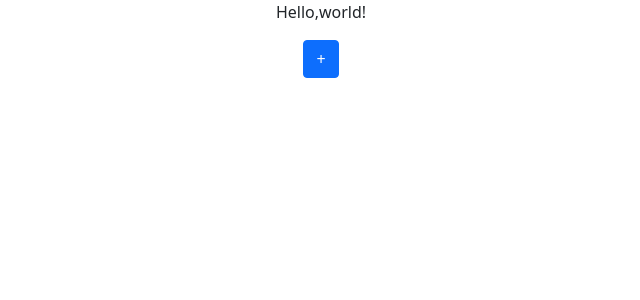
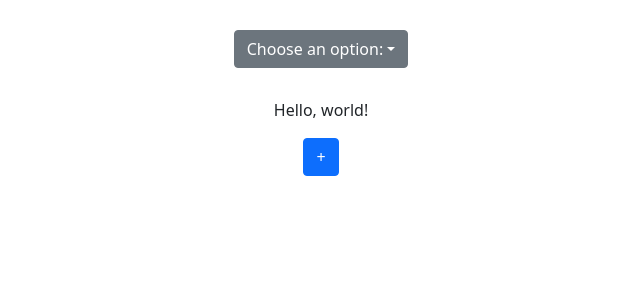
Before and after one commit to asegs/css-sampler, a React (Create React App) app: page / in a window 1280 px wide. Shown: the top 300 px of the page, without its empty margins (319-959 px from the left). Built offline with nearby package versions, Linux system fonts and the light colour scheme.

Commit message:
Added some new features and got color select working

```diff
--- a/src/App.css
+++ b/src/App.css
@@ -28,6 +28,10 @@
   color: #61dafb;
 }
 
+.Padded-mid {
+  padding: 30px;
+}
+
 @keyframes App-logo-spin {
   from {
     transform: rotate(0deg);
--- a/src/Components/ColorPicker.js
+++ b/src/Components/ColorPicker.js
@@ -1,6 +1,12 @@
 import {SketchPicker} from "react-color";
-import React from "react";
+import React,{useState} from "react";
 
 export default function ColorPicker(props){
-    return <SketchPicker/>
+    const [colorData,setColorData] = useState({});
+    const changeColor=(color,event)=>{
+        props.editData(color.hex,props.idx);
+        setColorData(color);
+
+    }
+    return <div style={{"paddingLeft":"45%"}}><SketchPicker onChange={changeColor} color={colorData}/></div>
 }
--- a/src/Components/Controls.js
+++ b/src/Components/Controls.js
@@ -33,6 +33,7 @@ export default function Controls(props) {
                     <div>
                         <StyleRow idx={style.index} edit={editStyleInfo} setStyle={props.setStyle}/>
                         <Button onClick={() => removeStyle(index)}>x</Button>
+                        <br/>
                     </div>
                 );
             })}
--- a/src/Components/Options.js
+++ b/src/Components/Options.js
@@ -22,7 +22,7 @@ function Selector(name,types,format,data,labels){
 const paddingRanges = [0,300,1,0]
 
 
-const colorWheelSelector = new Selector("Color wheel picker",[2],"#~0",[[]],["Color:"]);
+const colorWheelSelector = new Selector("Color wheel picker",[2],"~0",[[]],["Color:"]);
 const colorPickerSelector = new Selector("Color name dropdown",[0],"~0",[GetList('colorNames')],["Color:"]);
 
 const fontSizePxSelector = new Selector("Font size slider in px",[1],"~0px",[[0,144,0.5,14]],["Font size"]);
@@ -42,7 +42,7 @@ const lengthPickerSelector = new Selector("Length selector",[0],"~0",[GetList('s
 const paddingPxSelector = new Selector("Padding selector in px",[1,1,1,1],"~0px ~1px ~2px ~3px",[paddingRanges,paddingRanges,paddingRanges,paddingRanges],["Top:","Right:","Bottom:","Left:"]);
 const paddingPercentSelector = new Selector("Padding selector in %",[1,1,1,1],"~0% ~1% ~2% ~3%",[paddingRanges,paddingRanges,paddingRanges,paddingRanges],["Top:","Right:","Bottom:","Left:"]);
 
-const backgroundColorWheelSelector = new Selector("Background color wheel",[2],"#~0",[[]],["Background color"]);
+const backgroundColorWheelSelector = new Selector("Background color wheel",[2],"~0",[[]],["Background color"]);
 const backgroundColorPickerSelector = new Selector("Background color name dropdown",[0],"~0",[GetList('colorNames')],["Background color:"]);
 
 
--- a/src/Components/Select.js
+++ b/src/Components/Select.js
@@ -16,6 +16,7 @@ const Select = (props) => {
         options = props.options.map(x=><DropdownItem onClick={()=>{props.update(x,props.idx);setSelected(x)}}>{x}</DropdownItem>);
     }
     return (
+        <div className={"Padded-mid"}>
         <Dropdown isOpen={dropdownOpen} toggle={toggle}>
             <DropdownToggle caret>
                 {selected === "" ? "Choose an option:" : selected}
@@ -24,6 +25,7 @@ const Select = (props) => {
                 {options}
             </DropdownMenu>
         </Dropdown>
+        </div>
     );
 }
 
--- a/src/Components/View.js
+++ b/src/Components/View.js
@@ -1,16 +1,22 @@
 import React,{useState} from 'react';
 import Controls from "./Controls";
+import Select from "./Select";
 
 export default function View(props){
     const [style,setStyle] = useState({});
+    const [display,setDisplay] = useState("Paragraph");
+
     const updateStyle=(value,newStyle)=>{
         let oldStyles = {...style};
         oldStyles[value] = newStyle;
         setStyle(oldStyles);
     }
+
+
     return(
         <div>
-            <p style={style}>Hello,world!</p>
+            <Select options={["Paragraph","Header","Button"]} update={setDisplay}/>
+            {display === "Paragraph" ? <p style={style}>Hello, world!</p> : display === "Header" ? <h1 style={style}>Hello, world!</h1> : <button style={style}>Hello, world!</button> }
             <Controls setStyle={updateStyle}/>
         </div>
     )
@@ -18,7 +24,6 @@ export default function View(props){
 
 //Big plans ahead ;)
 
-//color picker
 //border
 //border radius
 //select view type (button, paragraph...etc.)
@@ -29,3 +34,11 @@ export default function View(props){
 //style settings don't reset when one is deleted
 //remove style when deleted
 //better dropdown (internally scrollable)
+//hide style settings when not in use
+//autoformat style names between react camelcase and css hyphens
+
+
+//technical debt:
+
+//janky positioning of color picker
+//style data not all stored in main class, only in fragments
```
